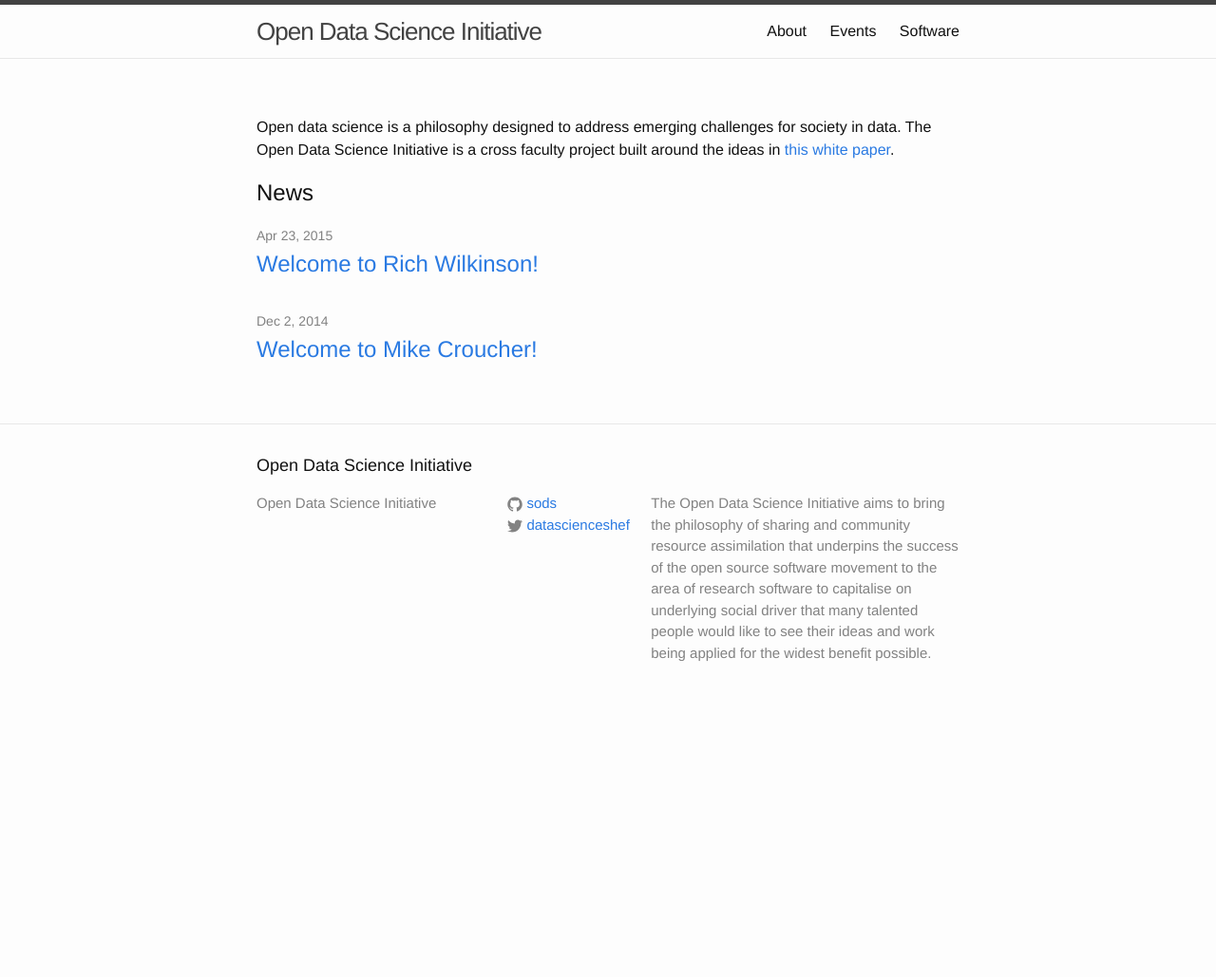
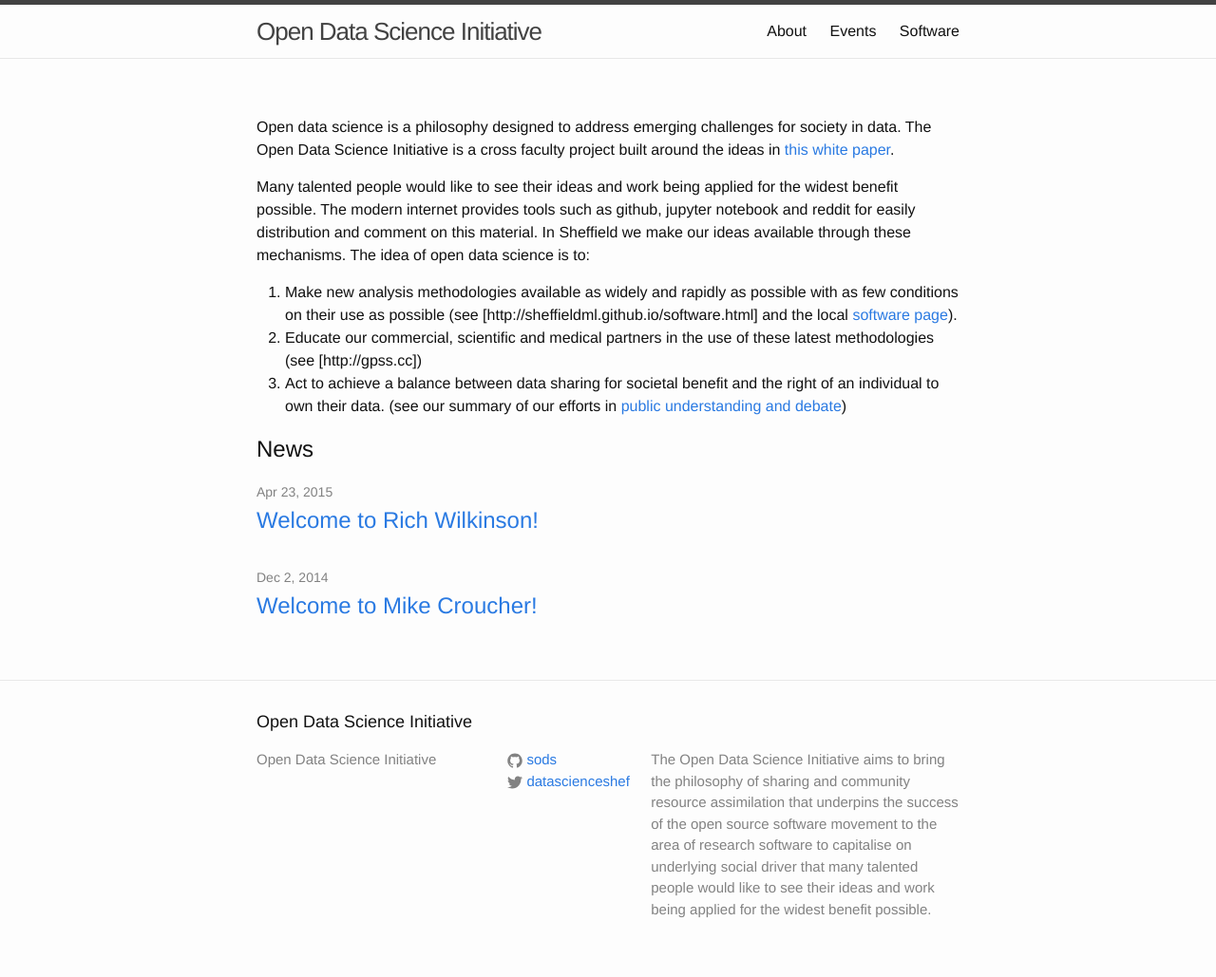
Before and after one commit to sods/sods.github.io, a Jekyll site: the page built from index.md, in a window 1280 px wide. Shown: the whole page at 95% size. Built offline with Jekyll 4.4.1, drawn with Linux system fonts in a browser that asks for light colours; before the commit the page ends 900 px from its top, so only the background shows below that.

Commit message:
Update index.md and software.md

```diff
--- a/index.md
+++ b/index.md
@@ -4,6 +4,14 @@ tagline: open data science initiative
 ---
 
 Open data science is a philosophy designed to address emerging challenges for society in data. The Open Data Science Initiative is a cross faculty project built around the ideas in [this white paper](http://inverseprobability.com/2014/07/01/open-data-science/).
+
+
+Many talented people would like to see their ideas and work being applied for the widest benefit possible. The modern internet provides tools such as github, jupyter notebook and reddit for easily distribution and comment on this material. In Sheffield we make our ideas available through these mechanisms. The idea of open data science is to:
+
+1.  Make new analysis methodologies available as widely and rapidly as possible with as few conditions on their use as possible (see [http://sheffieldml.github.io/software.html] and the local [software page](./software.html)).
+2.  Educate our commercial, scientific and medical partners in the use of these latest methodologies (see [http://gpss.cc])
+3.  Act to achieve a balance between data sharing for societal benefit and the right of an individual to own their data. (see our summary of our efforts in [public understanding and debate](./public_understanding.html))
+
 
 # News
 
```
Also changed, not shown: software.md (+3 -1 lines).
